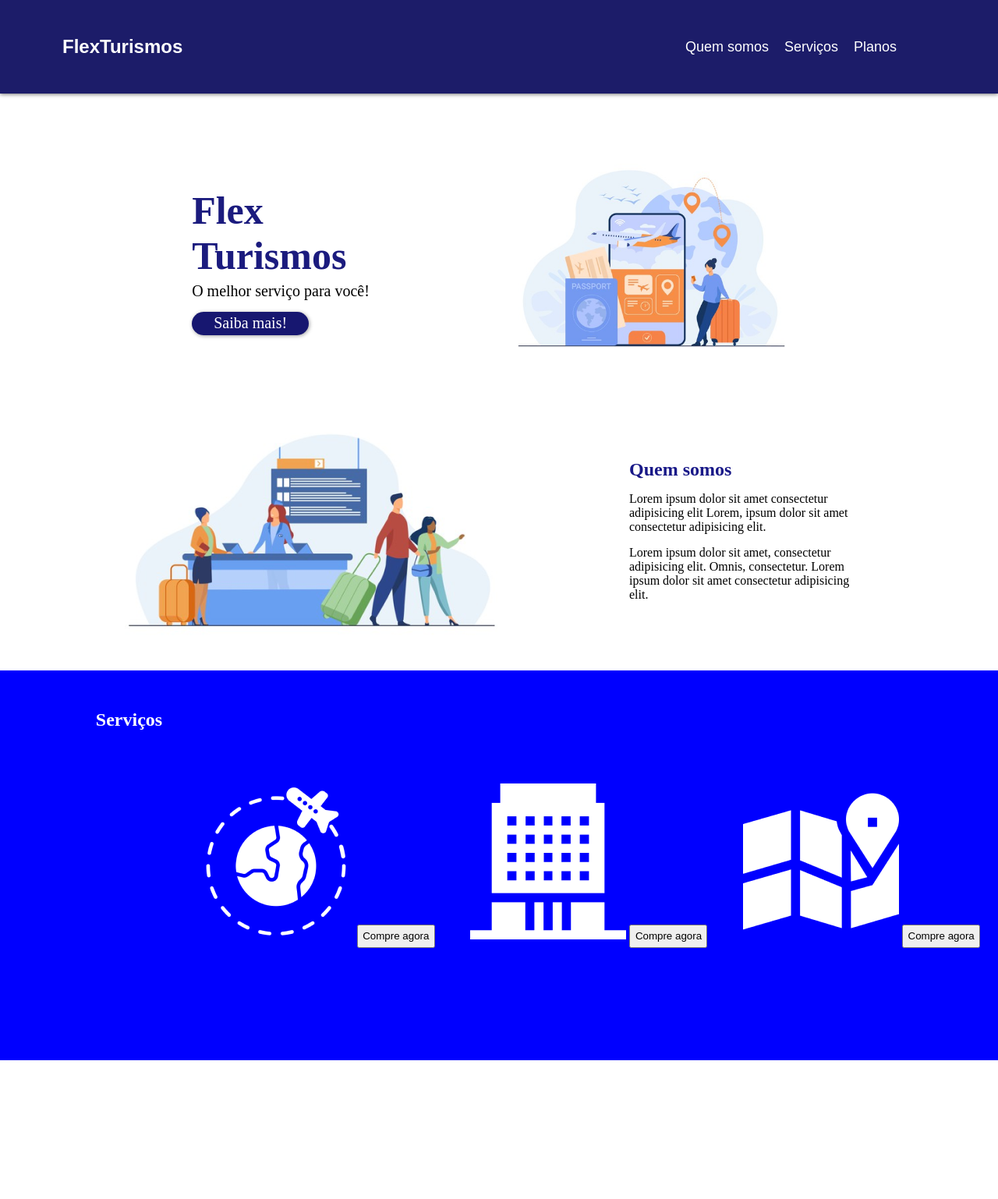
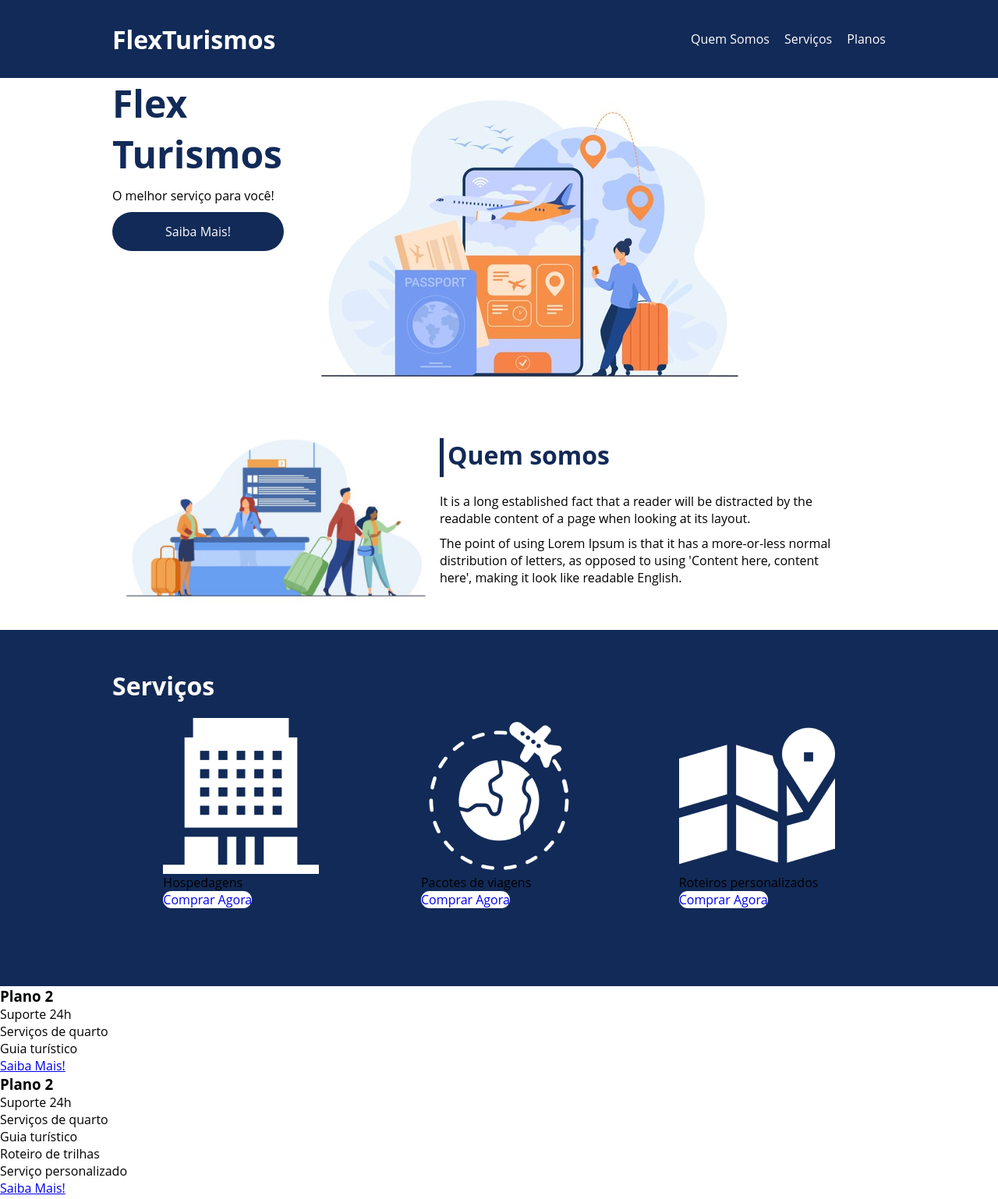
Before and after one commit to GuilhermeHenrii/flexbox, a plain HTML site: page projeto-flexbox/index.html in a window 1280 px wide. Shown: the top 1538 px of the page at 78% size. Before the commit the page ends 1360 px from the top, so only its background shows below. Drawn offline with Linux system fonts and the light colour scheme.

Commit message:
atualizando projeto

```diff
--- a/projeto-flexbox/index.html
+++ b/projeto-flexbox/index.html
@@ -2,61 +2,114 @@
 <html lang="pt-br">
 <head>
     <meta charset="UTF-8">
-    <meta http-equiv="X-UA-Compatible" content="IE=edge">
     <meta name="viewport" content="width=device-width, initial-scale=1.0">
-    <title>Flex-projeto</title>
-    <link rel="stylesheet" href="style.css">
+    <title>Flex Turismos</title>
+    <link rel="stylesheet" href="./style.css">
 </head>
 <body>
-    <header class="header-container">
-        <h2>FlexTurismos</h2>
-        <nav>
-            <p>Quem somos</p>
-            <p>Serviços</p>
-            <p>Planos</p>
-        </nav>
+    <header>
+        <div class="flex-container menu">
+            <div>
+                <h1>FlexTurismos</h1>
+            </div>
+            <ul class="list-items">
+                <li><a href="#quem-somos">Quem Somos</a></li>
+                <li><a href="#servicos">Serviços</a></li>
+                <li><a href="#planos">Planos</a></li>
+        </div>
+        </ul>
     </header>
-    <main class="main-container">
-        <section class="section-one">
-            <div class="left-container">
-                <h1>Flex<br>Turismos</h1>
+
+    <div class="flex-container">
+        <div class="texto-apresentacao">
+            <h1>Flex <br>Turismos</h1>
             <p>O melhor serviço para você!</p>
-                <div class="button">
-                    <p>Saiba mais!</p>
+            <a href="">Saiba Mais!</a>
+        </div>
+
+        <div>
+            <div><img src="./images/0-main.png" alt="banner de apresentação"></div>
         </div>
     </div>
-            <div class="image" id="image-modification">
-                <img src="./images/0-main.png" alt="Imagem ilustrativa esperando para embarcar no voo">
+
+    <div class="flex-container" id="quem-somos">
+        <div>
+            <h2>Quem somos</h2>
+            <p>It is a long established fact that a reader will be distracted by the readable content of a page when looking at its layout. </p>
+            <p>The point of using Lorem Ipsum is that it has a more-or-less normal distribution of letters, as opposed to using 'Content here, content here', making it look like readable English.</p>
         </div>
-        </section>
-            <section class="section-two">
-                <div class="image">
-                    <img src="./images/1-quem-somos.png" alt="Imagem ilustrativa atendendo clientes para o voo">
+
+        <div>
+            <img src="./images/1-quem-somos.png" alt="balcão de atendimento">
         </div>
-                <div class="right-container">
-                    <h2>Quem somos</h2>
-                    <p>
-                        Lorem ipsum dolor sit amet consectetur adipisicing elit Lorem, ipsum dolor sit amet consectetur adipisicing elit.
-                    </p>
-                    <p>
-                        Lorem ipsum dolor sit amet, consectetur adipisicing elit. Omnis, consectetur. Lorem ipsum dolor sit amet consectetur adipisicing elit.
-                    </p>
-            </section>
-            <aside class="aside-container">
-                <h1>Serviços</h1>
-                <div class="pacotes">
-                    <img src="./images/icon-1.png" alt="">
-                    <input type="button" value="Compre agora" class="button-aside">
     </div>
-                <div class="hospedagens">
-                    <img src="./images/icon-2.png" alt="">
-                    <input type="button" value="Compre agora" class="button-aside">
+
+    <div class="container-externo">
+        <div class="flex-container" id="servicos">
+            <div>
+                <h2>Serviços</h2>
             </div>
-                <div class="roteiros">
-                    <img src="./images/icon-3.png" alt="">
-                    <input type="button" value="Compre agora" class="button-aside">
+            <div class="list-servicos">
+                <div class="item-servico">
+                    <div><img src="./images/icon-2.png" alt="hospedagens"></div>
+                    <p>Hospedagens</p>
+                    <a href="#">Comprar Agora</a>
                 </div>
-            </aside>
-    </main>
+                <div class="item-servico">
+                   <div><img src="./images/icon-1.png" alt="pacote de viagens"></div>
+                   <p>Pacotes de viagens</p>
+                   <a href="#">Comprar Agora</a>
+                </div>
+                <div class="item-servico">
+                    <div><img src="./images/icon-3.png" alt="roteiros personalizados"></div>
+                    <p>Roteiros personalizados</p>
+                    <a href="#">Comprar Agora</a>
+                </div>
+            </div>
+        </div>
+    </div>
+
+    <div>
+
+        <div>
+            <h3>Plano 2</h3>
+            <ul>
+                <li>Suporte 24h</li>
+                <li>Serviços de quarto</li>
+                <li>Guia turístico</li>
+            </ul>
+            <a href="#">Saiba Mais!</a>
+        </div>
+
+        <div>
+            <h3>Plano 2</h3>
+            <ul>
+                <li>Suporte 24h</li>
+                <li>Serviços de quarto</li>
+                <li>Guia turístico</li>
+                <li>Roteiro de trilhas</li>
+                <li>Serviço personalizado</li>
+            </ul>
+            <a href="#">Saiba Mais!</a>
+        </div>
+
+        <div>
+            <h3>Plano 3</h3>
+            <ul>
+                <li>Suporte 24h</li>
+                <li>Serviços de quarto</li>
+                <li>Guia turístico</li>
+                <li>Roteiro de trilhas</li>
+                <li>Serviço personalizado</li>
+                <li>Área Vip</li>
+            </ul>
+            <a href="#">Saiba Mais!</a>
+        </div>
+    </div>
+
+    <footer>
+        <p>&copy; 2021 CSS Flexbox</p>
+        <p>Desenvolvido por: Seu nome aqui dev</p>
+    </footer>
 </body>
 </html>
--- a/projeto-flexbox/style.css
+++ b/projeto-flexbox/style.css
@@ -1,145 +1,147 @@
 *{
-    margin: 0px;
-    padding: 0px;
-    box-sizing: border-box;
+    margin: 0;
+    padding: 0;
+    font-family: 'Open Sans', 'sans-serif';
 }
 
-/* Header Config settings */
-.header-container{
-    background-color: rgb(28, 28, 105);
-    max-width: 100vw;
-    min-width: 100vw;
-    height: 15vh;
-    display: flex;
-    justify-content: space-between;
-    align-items: center;
-    flex-wrap: wrap;
-    font-family: Arial, Helvetica, sans-serif;
-    box-shadow: 0px 1px 5px 0px rgba(0, 0, 0, 0.548);
+ul{
+    list-style: none;
+    margin: 0;
+    padding: 0;
 }
 
-.header-container > h2{
-    color: white;
-    padding-left: 80px;
+ul li a{
+    text-decoration: none;
 }
 
-.header-container > nav{
-    color: white;
-    display: flex;
-    padding-right: 120px;
+div img{
+    display: block;
+    width: 100%;
 }
 
-.header-container > nav > p{
-    margin: 10px;
-    font-size: 18px;
-    cursor: pointer;
+.flex-container{
+    display: flex;
+    max-width: 992px;
+    margin: auto;
+    width: 100%;
 }
 
-
-/* Set main Config */
-/* Section One */
-.main-container .section-one{
+header{
+    background-color: #122A57;
+    height: 100px;
     display: flex;
-    margin-top: 80px;
     align-items: center;
-    justify-content: center;
-    /* border: 2px solid black; */
-    width: 100vw;
+    color: #fff;
 }
 
-.main-container .section-one .left-container{
-    margin-right: 60px;
-    /* border: 2px solid black; */
-}
-
-.main-container .section-one .left-container h1{
-    font-size: 50px;
-    color: rgb(27, 27, 126);
-    margin-bottom: 5px;
-}
-
-.main-container .section-one .left-container p{
-    margin-bottom: 15px;
-    font-size: 20px;
-}
-
-.main-container .section-one .left-container .button{
-    background-color: rgb(23, 23, 112);
-    border-radius: 20px;
-    text-align: center;
-    color: white;
-    width: 150px;
-    height: 30px;
+header .list-items{
     display: flex;
-    justify-content: center;
-    align-items: center;
-    box-shadow: 1px 1px 5px rgba(0, 0, 0, 0.377);
-    cursor: pointer;
-}
-
-.main-container .section-one .left-container .button p{
-    margin: 0px;
-}
-
-.main-container .section-one .image#image-modification img{
-    width: 400px;
-    /* border: 2px solid black; */
-}
-
-.main-container .section-one .image#image-modification{
-    margin-left: 100px;
-}
-
-
-
-/* Section two */
-.main-container .section-two{
-    display: flex;
-    align-items: center;
-    justify-content: center;
-    margin-top: 30px;
-    width: 100vw;
-    /* border: 2px solid black; */
-}
-
-.main-container .section-two .image{
-    margin-right: 150px;
-    /* border: 2px solid black; */
-}
-
-.main-container .section-two .right-container{
-    width: 300px;
-    margin-right: 30px;
-    /* border: 2px solid black; */
-}
-
-.main-container .section-two .right-container h2{
-    color: rgb(25, 25, 136);
-}
-.main-container .section-two .right-container p{
-    margin-top: 15px;
-}
-
-
-/* Aside settings config */
-.aside-container{
-    background-color: blue;
-    display: flex;
-    height: 500px;
-    justify-content: space-around;
+    max-width: 250px;
+    width: 100%;
+    justify-content: space-between;
     align-items: center;
 }
 
-.aside-container > h1{
-    color: white;
-    align-self: flex-start;
-    margin-top:50px;
-    margin-left: 100px;
+.list-items li a{
+    color: #fff;
 }
 
+header .menu{
+    justify-content: space-between;
+}
 
+.apresentacao{
+    height: 100vh;
+    align-items: center;
+    justify-content: space-between;
+}
 
-.button-aside{
-    width:100px;
-    height: 30px;
+.apresentacao .texto-apresentacao{
+    min-height: 200px;
 }
+
+.texto-apresentacao h1{
+    color: #122A57 ;
+    font-size: 48px;
+    margin-bottom: 10px;
+}
+
+.texto-apresentacao a{
+    background-color: #122A57;
+    color: #fff;
+    text-align: center;
+    border-radius: 30px;
+    width: 220px;
+    display: block;
+    text-decoration: none;
+    height: 50px;
+    line-height: 50px;
+    margin-top: 10px;
+    margin-bottom: 10px;
+}
+
+#quem-somos{
+    flex-direction: row-reverse;
+    align-items: center;
+    justify-content: space-between;
+}
+
+#quem-somos h2{
+    font-size: 32px;
+    color: #122A57;
+    display: flex;
+    margin-bottom: 20px;
+}
+
+#quem-somos h2::before{
+    content: "";
+    height: 50px;
+    width: 5px;
+    margin-right: 5px;
+    background-color: #122A57;
+    position: relative;
+}
+
+#quem-somos p{
+    margin-bottom: 10px;
+    width: 90%;
+}
+
+#quem-somos img{
+    min-width: 420px;
+}
+
+.container-externo{
+    background-color: #122A57;
+    width: 100%;
+}
+
+#servicos{
+    flex-direction: column;
+    padding-top: 50px;
+    padding-bottom: 100px;
+}
+
+#servicos h2{
+    color: #fff;
+    font-size: 32px;
+    margin-bottom: 20px;
+}
+
+.list-servicos{
+    display: flex;
+    justify-content: space-around;
+}
+
+.list-servico .item-servico{
+    text-align: center;
+}
+
+.item-servico a{
+    width: 120px;
+    background-color: #fff;
+    border-radius: 30px;
+    height: 50px;
+    text-align: center;
+    text-decoration: none;
+}
```
Lines whose indentation alone changed are shown as unchanged.
